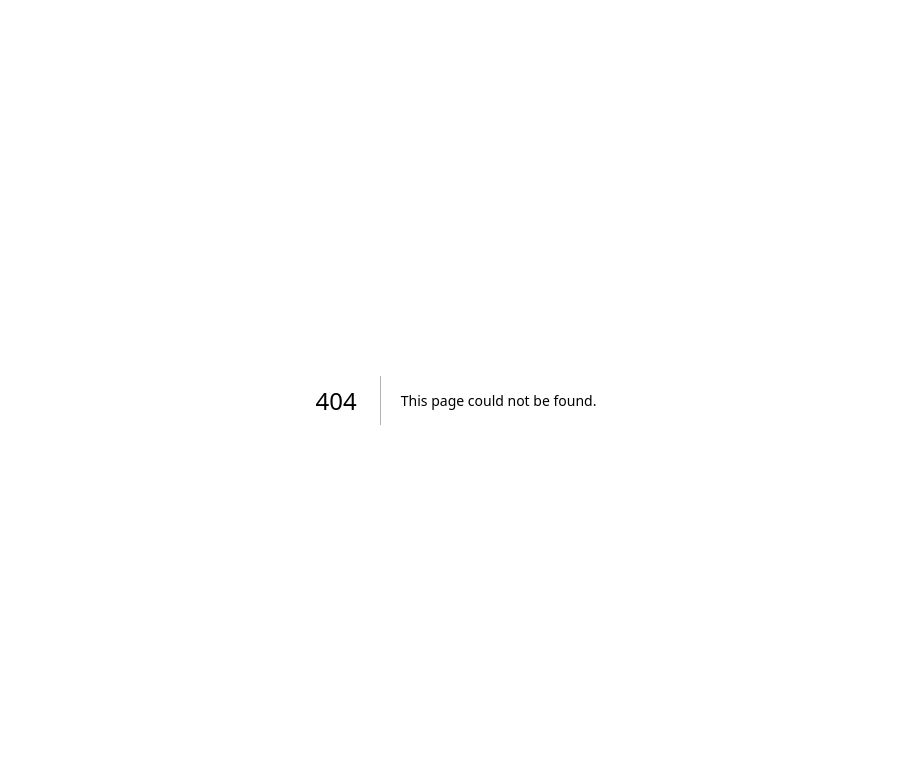
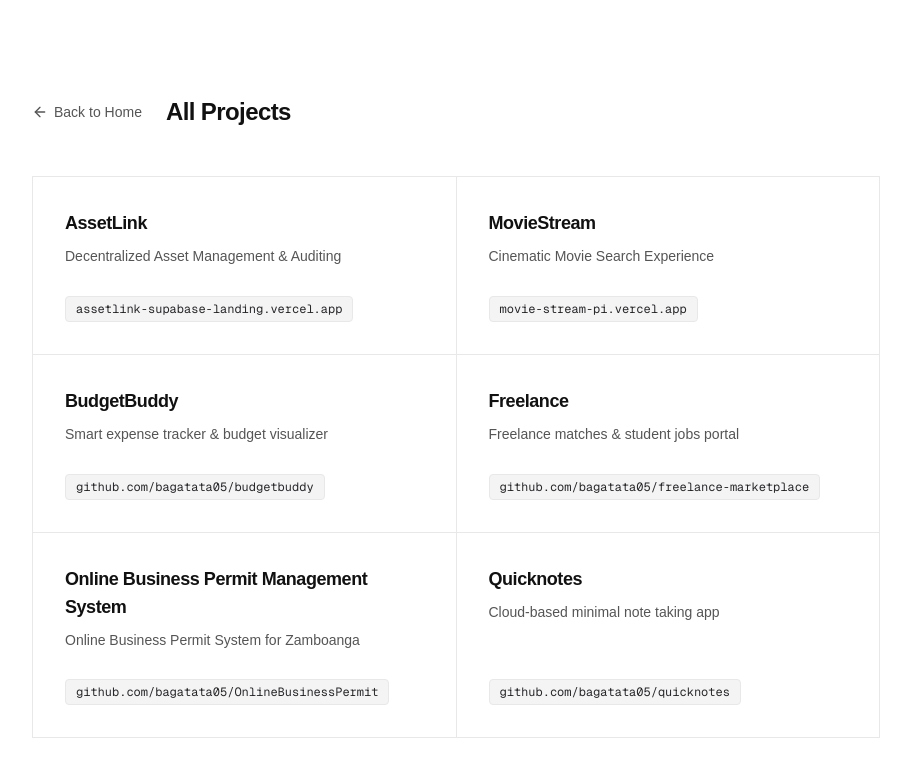
Before and after one commit to naphiertech/PortfolioInspired, a Next.js app: page /projects in a window 1280 px wide. Before the commit this address had no page. Shown: the top 776 px of the page, without its empty margins (184-1095 px from the left). Built offline with nearby package versions, Linux system fonts and the light colour scheme.

Commit message:
Create page.tsx

```diff
--- /dev/null
+++ b/src/app/projects/page.tsx
@@ -0,0 +1,12 @@
+import type { Metadata } from "next";
+import { ProjectsPageClient } from "@/app/projects/ProjectsPageClient";
+
+export const metadata: Metadata = {
+  title: "Projects | Naphier Awalie",
+  description:
+    "Explore a curated showcase of web development and design projects by Naphier Awalie.",
+};
+
+export default function ProjectsPage() {
+  return <ProjectsPageClient />;
+}
```
